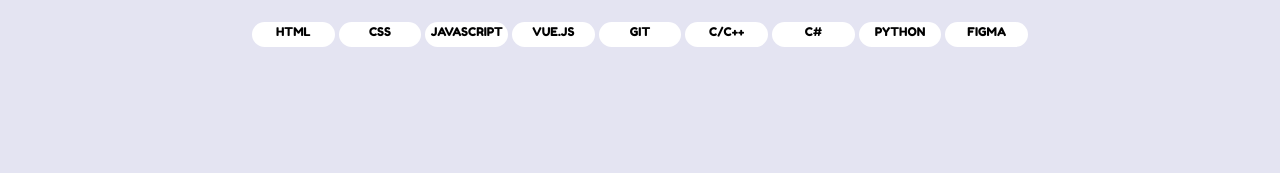
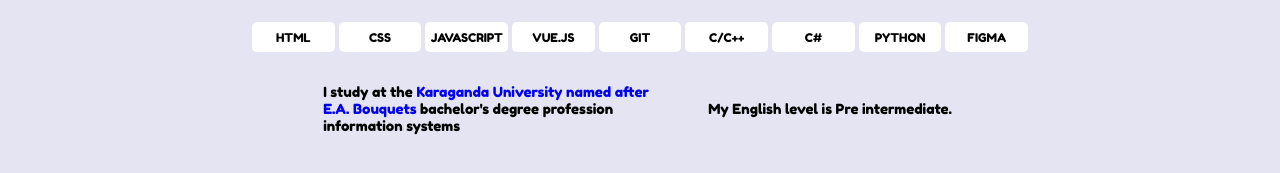
Before and after one commit to Bukhashov/rsschool-cv, a plain HTML site: page index.html in a window 1280 px wide. Shown: the part 373-546 px from the top of the page. Drawn offline with Linux system fonts and the light colour scheme.

Commit message:
feat: add education and english level

```diff
--- a/index.html
+++ b/index.html
@@ -51,5 +51,21 @@
         </div>
     </div>
 
+    <!-- footer -->
+    <footer class="footer">
+        <div class="container">
+            <div class="education--english">
+                <div class="education">
+                    <p>I study at the <a href="https://buketov.edu.kz/">Karaganda University named after E.A. Bouquets</a> bachelor's degree profession information systems</p>
+                </div>
+                <div class="english">My English level is Pre intermediate.</div>
+            </div>
+            <div class="contacts">
+
+            </div>
+        </div>
+
+    </footer>
+
 </body>
 </html>
--- a/style.css
+++ b/style.css
@@ -113,11 +113,42 @@
 .technologies{
     margin: 2px;
     width: 130px;
-    height: 25px;
+    height: 30px;
+    border-radius: 5px;
+    font-size: 12px;
+
     background: #fff;
-    border: 2px solid #fff;
-    border-radius: 15px;
-    text-align: center;
     text-transform: uppercase;
-    font-size: 12px;
+
+    cursor: pointer;
+
+    display: grid;
+    align-items: center;
+    justify-content: center;
 }
+
+/* footer */
+.footer{
+    display: grid;
+    align-items: center;
+
+}
+.education--english{
+    display: flex;
+    align-items: center;
+    justify-content: center;
+
+}
+
+/* education */
+.education{
+    width: 350px;
+    margin: 15px;
+}
+
+.education > p > a{
+    text-decoration: none;
+}
+.english{
+    margin: 20px;
+}
```
